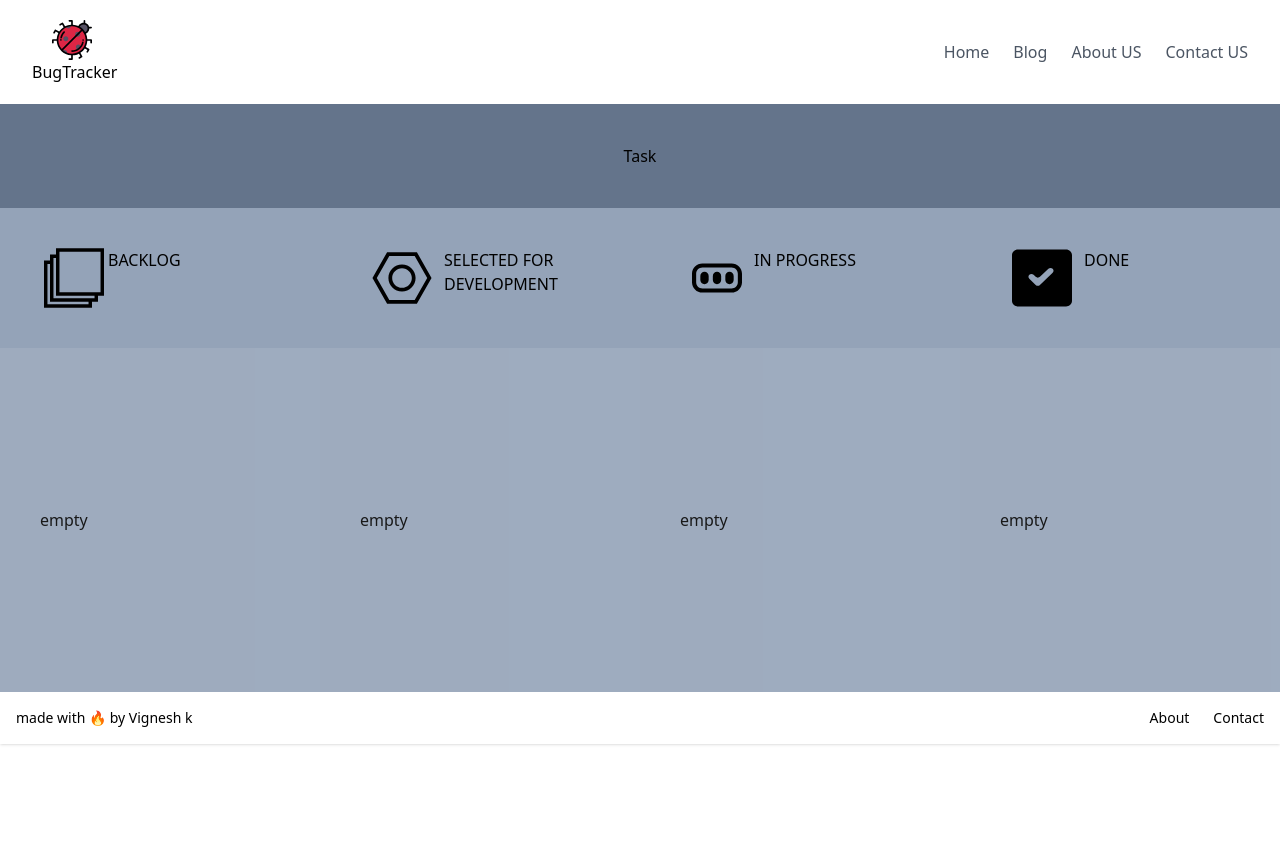
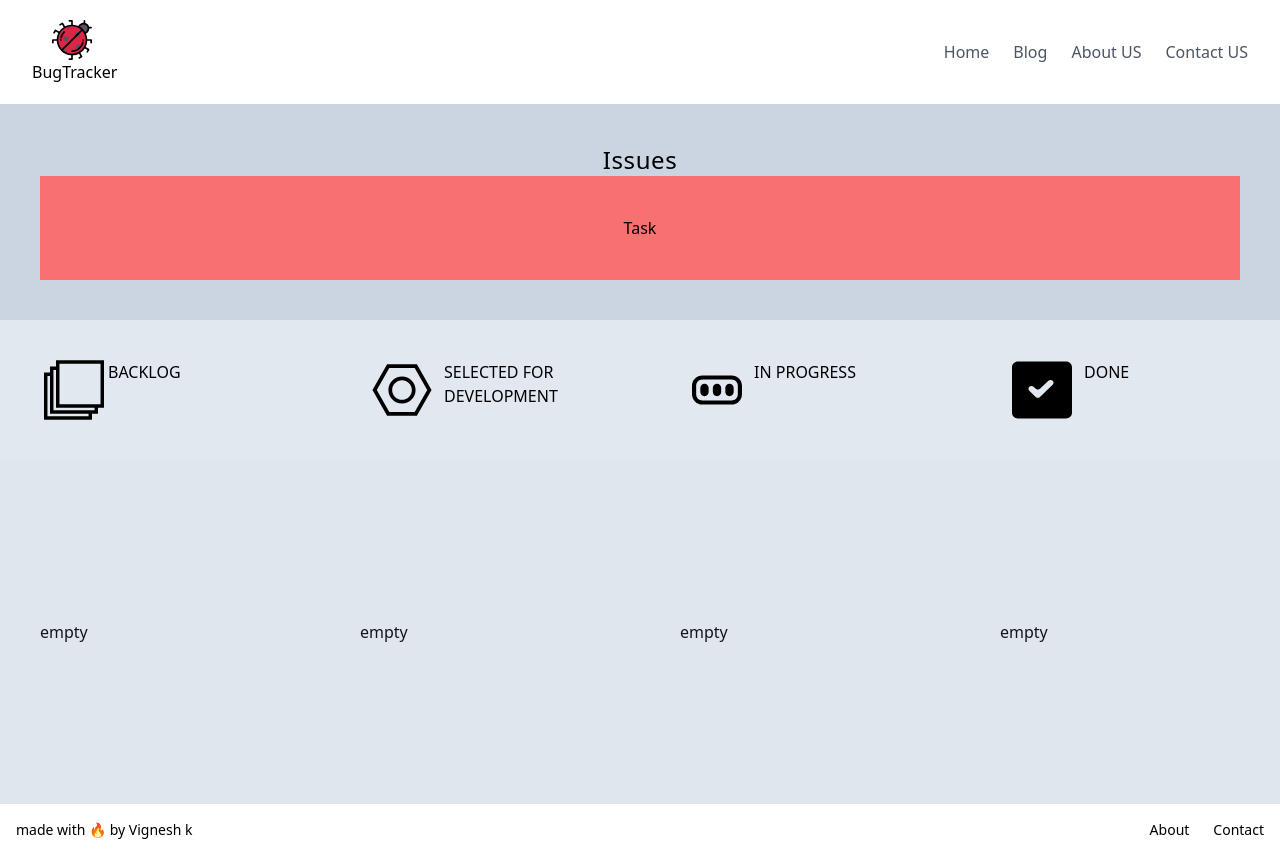
Before and after one commit to Vigneshk5/bugtracker, a React (Vite) app: page / in a window 1280 px wide. Before the commit the page ends 800 px from the top, so only its background shows below. Built offline with nearby package versions, Linux system fonts and the light colour scheme.

Commit message:
issue row done

```diff
--- a/src/components/DndFold.jsx
+++ b/src/components/DndFold.jsx
@@ -11,25 +11,32 @@ import DONE from "../assets/done.svg";
 
 export default function DndFold() {
   const [parent, setParent] = useState(null);
-  const draggable = <Draggable id="draggable">Task</Draggable>;
+  const draggable = (
+    <Draggable className="px-10 py-10  " id="draggable">
+      Task
+    </Draggable>
+  );
   return (
     <div className="rounded-sm">
       <DndContext onDragEnd={handleDragEnd}>
-        {!parent ? draggable : null}
+        <div className="container px-10  py-10 bg-slate-300 mx-auto ">
+          <p className="text-center text-2xl tracking-wide ">Issues</p>
+          {!parent ? draggable : null}
+        </div>
         <div className=" flex flex-row ">
-          <div className="container flex flex-row mx-auto px-10 py-10 bg-slate-400">
+          <div className="container flex flex-row mx-auto px-10 py-10 bg-slate-200">
             <img className=" px-1" src={BACKLOG} alt="BACKLOG" />
             BACKLOG
           </div>
-          <div className="container flex flex-row px-10 py-10 bg-slate-400">
+          <div className="container flex flex-row px-10 py-10 bg-slate-200">
             <img className=" px-3" src={DEVELOPMENT} alt="DEVELOPMENT" />
             SELECTED FOR DEVELOPMENT
           </div>
-          <div className="container flex flex-row mx-auto px-10 py-10 bg-slate-400">
+          <div className="container flex flex-row mx-auto px-10 py-10 bg-slate-200">
             <img className="px-3" src={PROGRESS} alt="PROGRESS" />
             IN PROGRESS
           </div>
-          <div className="container flex flex-row mx-auto px-10 py-10 bg-slate-400">
+          <div className="container flex flex-row mx-auto px-10 py-10 bg-slate-200">
             <img className="px-3" src={DONE} alt="DONE" />
             DONE
           </div>
--- a/src/components/Draggable.jsx
+++ b/src/components/Draggable.jsx
@@ -15,7 +15,7 @@ export function Draggable(props) {
 
   return (
     <button
-      className="container mx-auto px-10 py-10 bg-slate-500"
+      className="container mx-auto px-10 py-10 bg-red-400 cursor-move "
       ref={setNodeRef}
       style={style}
       {...listeners}
--- a/src/components/Droppable.jsx
+++ b/src/components/Droppable.jsx
@@ -13,7 +13,7 @@ export function Droppable(props) {
 
   return (
     <div
-      className="container px-10 py-40 bg-slate-400"
+      className="container px-10 py-40 bg-slate-200"
       ref={setNodeRef}
       style={style}
     >
--- a/src/index.css
+++ b/src/index.css
@@ -3,3 +3,7 @@
 @tailwind base;
 @tailwind components;
 @tailwind utilities;
+
+body {
+  background-color: rgb(203 213 225);
+}
```
